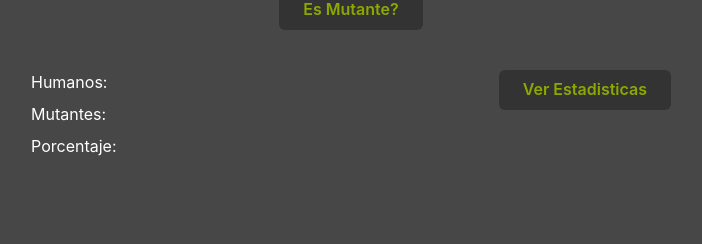
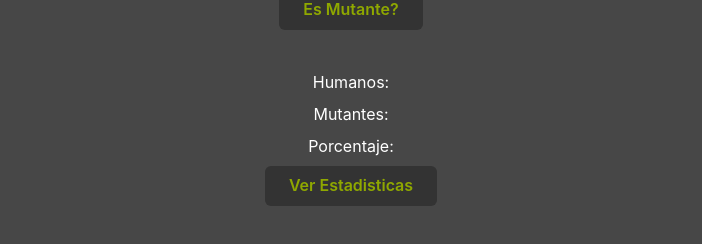
Before and after one commit to CamiloVargas123/hackathon-periferia-front, a React (Vite) app: page / in a window 1280 px wide. Shown: the part 858-1102 px from the top of the page, without its empty margins (289-991 px from the left). Before the commit the page ends 1032 px from the top, so only its background shows below. Built offline with nearby package versions, Linux system fonts and the light colour scheme; no server answers.

Commit message:
add style and delete unnesesary code

```diff
--- a/src/App.tsx
+++ b/src/App.tsx
@@ -1,4 +1,4 @@
-import { Box, Button, Container, FormControl, FormLabel, HStack, Heading, NumberDecrementStepper, NumberIncrementStepper, NumberInput, NumberInputField, NumberInputStepper, Text, VStack } from "@chakra-ui/react"
+import { Box, Button, Container, FormControl, FormLabel, NumberDecrementStepper, NumberIncrementStepper, NumberInput, NumberInputField, NumberInputStepper, Text, VStack } from "@chakra-ui/react"
 import { useState } from "react"
 import { useForm } from "react-hook-form"
 import ConsultStat from "./components/ConsultStat"
--- a/src/components/ConsultStat.tsx
+++ b/src/components/ConsultStat.tsx
@@ -1,4 +1,4 @@
-import { Button, HStack, Text, VStack } from "@chakra-ui/react";
+import { Button, Text, VStack } from "@chakra-ui/react";
 import axios from "axios";
 import { useState } from "react";
 
@@ -14,13 +14,13 @@ export default function ConsultStat() {
     setStats(response)
   }
   return (
-    <HStack w="100%" justifyContent={"space-between"} alignItems={"start"}>
-      <VStack alignItems={"flex-start"}>
+    <VStack marginBottom={14} >
+      <VStack >
         <Text>Humanos: <Text as="span" color={"primary"}>{stats?.count_human_dna}</Text></Text>
         <Text>Mutantes: <Text as="span" color={"primary"}>{stats?.count_mutant_dna}</Text></Text>
         <Text>Porcentaje: <Text as="span" color={"primary"}>{stats?.ratio}</Text></Text>
       </VStack>
       <Button color={"primary"} bgColor={"bg.500"} px={6} onClick={handleClick}>Ver Estadisticas</Button>
-    </HStack>
+    </VStack>
   )
 }
```
